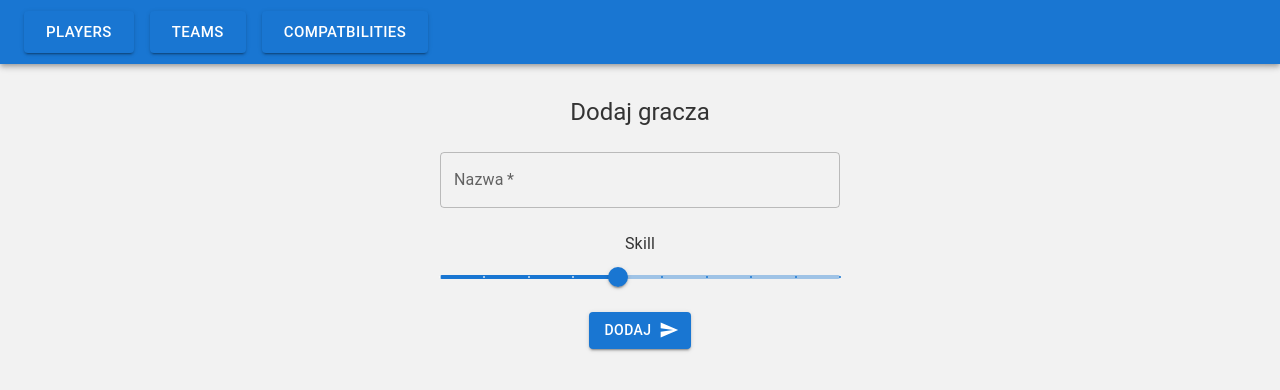
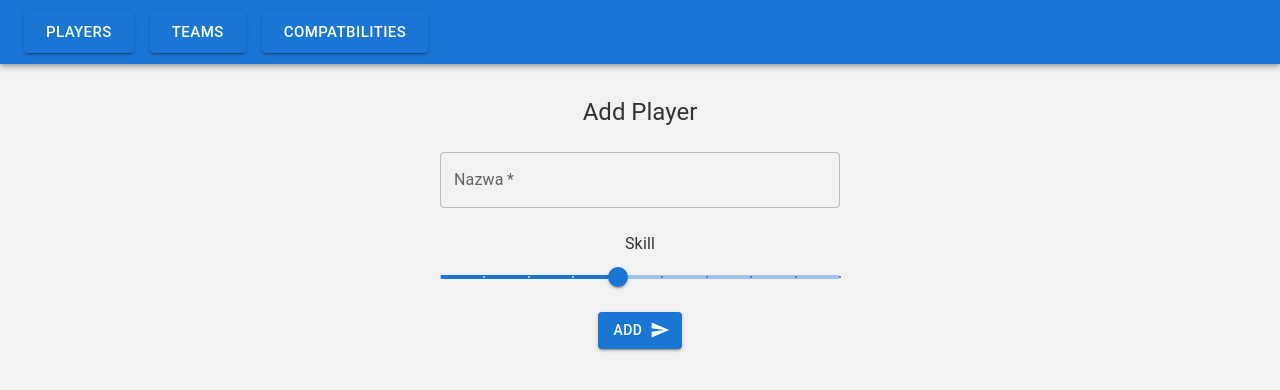
Before and after one commit to JakubWujec/squadpicker, a React (Vite) app: page / in a window 1280 px wide. Shown: the top 390 px of the page. Built offline with nearby package versions, Linux system fonts and the light colour scheme.

Commit message:
form translate

```diff
--- a/src/PlayerForm.tsx
+++ b/src/PlayerForm.tsx
@@ -6,12 +6,14 @@ import Slider from '@mui/material/Slider';
 import Button from '@mui/material/Button';
 import SendIcon from '@mui/icons-material/Send';
 import { Player } from './types';
+import { useTranslation } from 'react-i18next';
 
 interface PlayerFormProps {
   onSubmit: (player: Player) => void;
 }
 
 function PlayerForm({ onSubmit }: PlayerFormProps) {
+  const { t } = useTranslation();
   const [name, setName] = useState('');
   const [skill, setSkill] = useState(5);
 
@@ -35,7 +37,7 @@ function PlayerForm({ onSubmit }: PlayerFormProps) {
   return (
     <Box sx={{ maxWidth: 400, mx: 'auto' }}>
       <Typography variant="h5" component="h2" gutterBottom>
-        Dodaj gracza
+        {t('addPlayer')}
       </Typography>
       <form onSubmit={handleSubmit}>
         <TextField
@@ -48,7 +50,7 @@ function PlayerForm({ onSubmit }: PlayerFormProps) {
         />
         <Box sx={{ mt: 2 }}>
           <Typography id="skill-slider" gutterBottom>
-            Skill
+            {t("skill")}
           </Typography>
           <Slider
             value={skill}
@@ -68,7 +70,7 @@ function PlayerForm({ onSubmit }: PlayerFormProps) {
             color="primary"
             endIcon={<SendIcon />}
           >
-            Dodaj
+            {t('add')}
           </Button>
         </Box>
       </form>
--- a/src/i18n/en/en.json
+++ b/src/i18n/en/en.json
@@ -1,10 +1,8 @@
 {
-  "title": "Welcome {{name}}, to react using react-i18next fully type-safe",
-  "description": {
-    "part1": "This is a simple example.",
-    "part2": "😉"
-  },
   "players": "Players",
   "teams": "Teams",
-  "compatibilities": "Compatbilities"
+  "compatibilities": "Compatbilities",
+  "addPlayer": "Add Player",
+  "add": "Add",
+  "skill": "Skill"
 }
```
